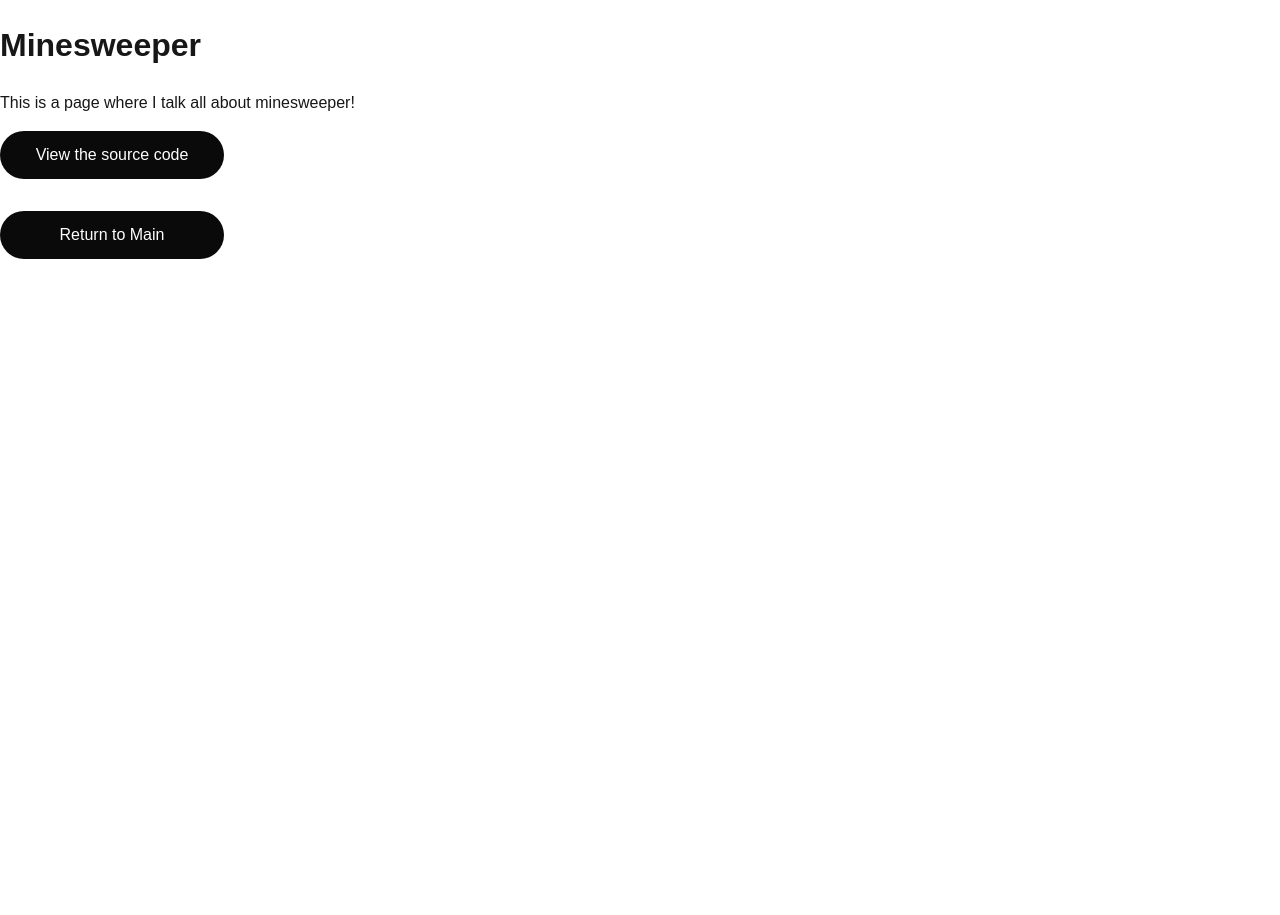
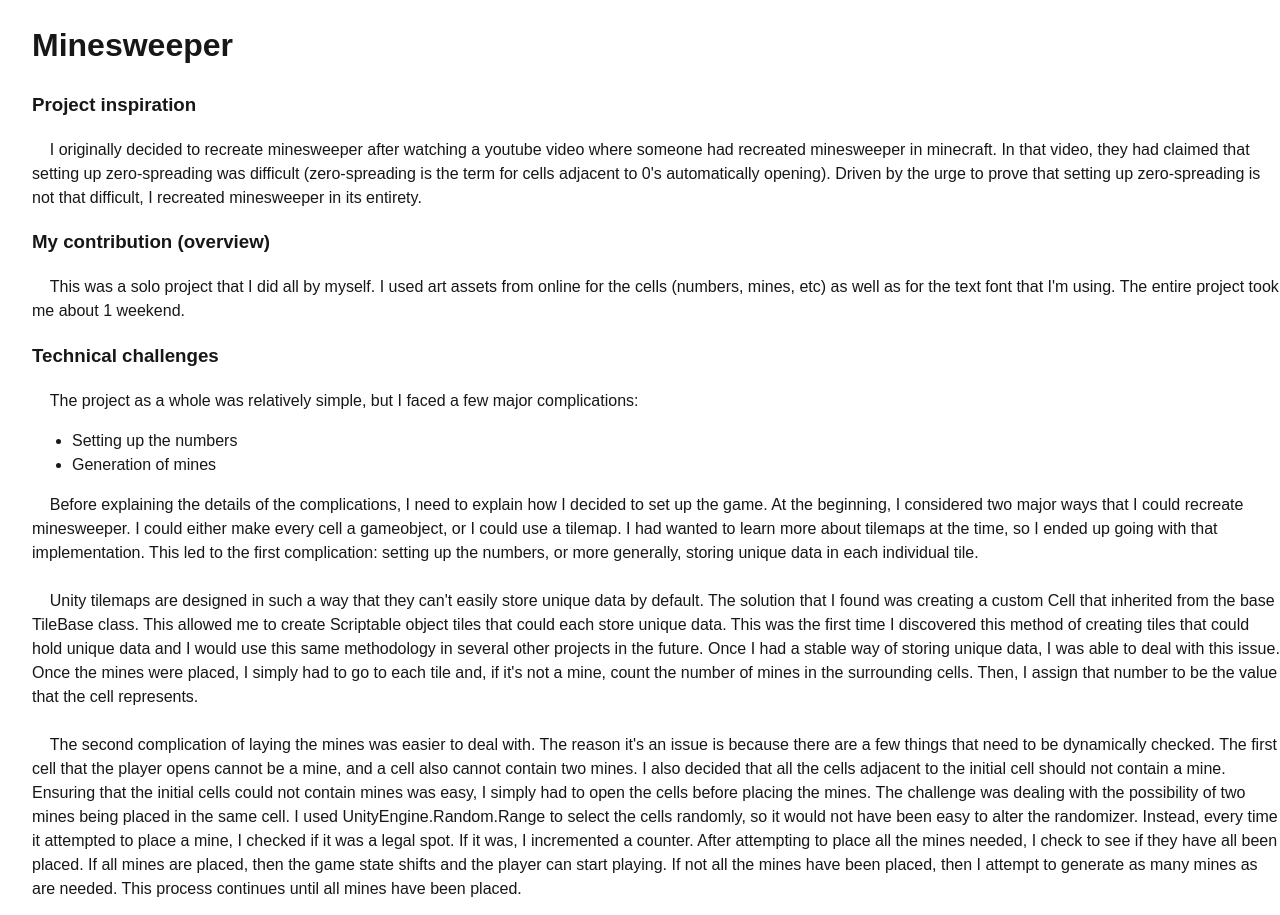
Before and after one commit to DragonGawain/portfolio, a Next.js app: page /projects/minesweeper in a window 1280 px wide. Shown: the top 915 px of the page. Before the commit the page ends 800 px from the top, so only its background shows below. Built offline with nearby package versions, Linux system fonts and the light colour scheme.

Commit message:
minesweeper large text

```diff
--- a/app/globals.css
+++ b/app/globals.css
@@ -206,3 +206,12 @@ p {
     margin-left: 0;
     margin-right: 0;
 }
+ul {
+    display: block;
+    list-style-type: disc;
+    margin-top: 1em;
+    margin-bottom: 1 em;
+    margin-left: 0;
+    margin-right: 0;
+    padding-left: 40px;
+}
--- a/app/projects/minesweeper/page.tsx
+++ b/app/projects/minesweeper/page.tsx
@@ -2,9 +2,82 @@ import Button from "@/components/ui/Button";
 
 export default function Minesweeper() {
     return (
-        <div>
+        <div className="ml-8">
             <h1>Minesweeper</h1>
-            <p>This is a page where I talk all about minesweeper!</p>
+            <h3>Project inspiration</h3>
+            <p>
+                &nbsp;&nbsp;&nbsp;&nbsp;I originally decided to recreate
+                minesweeper after watching a youtube video where someone had
+                recreated minesweeper in minecraft. In that video, they had
+                claimed that setting up zero-spreading was difficult
+                (zero-spreading is the term for cells adjacent to 0's
+                automatically opening). Driven by the urge to prove that setting
+                up zero-spreading is not that difficult, I recreated minesweeper
+                in its entirety.
+            </p>
+            <h3>My contribution (overview)</h3>
+            <p>
+                &nbsp;&nbsp;&nbsp;&nbsp;This was a solo project that I did all
+                by myself. I used art assets from online for the cells (numbers,
+                mines, etc) as well as for the text font that I'm using. The
+                entire project took me about 1 weekend.
+            </p>
+            <h3>Technical challenges</h3>
+            <p>
+                &nbsp;&nbsp;&nbsp;&nbsp;The project as a whole was relatively
+                simple, but I faced a few major complications:
+            </p>
+            <ul>
+                <li>Setting up the numbers</li>
+                <li>Generation of mines</li>
+            </ul>
+            <p>
+                &nbsp;&nbsp;&nbsp;&nbsp;Before explaining the details of the
+                complications, I need to explain how I decided to set up the
+                game. At the beginning, I considered two major ways that I could
+                recreate minesweeper. I could either make every cell a
+                gameobject, or I could use a tilemap. I had wanted to learn more
+                about tilemaps at the time, so I ended up going with that
+                implementation. This led to the first complication: setting up
+                the numbers, or more generally, storing unique data in each
+                individual tile.
+                <br />
+                <br />
+                &nbsp;&nbsp;&nbsp;&nbsp;Unity tilemaps are designed in such a
+                way that they can't easily store unique data by default. The
+                solution that I found was creating a custom Cell that inherited
+                from the base TileBase class. This allowed me to create
+                Scriptable object tiles that could each store unique data. This
+                was the first time I discovered this method of creating tiles
+                that could hold unique data and I would use this same
+                methodology in several other projects in the future. Once I had
+                a stable way of storing unique data, I was able to deal with
+                this issue. Once the mines were placed, I simply had to go to
+                each tile and, if it's not a mine, count the number of mines in
+                the surrounding cells. Then, I assign that number to be the
+                value that the cell represents.
+                <br />
+                <br />
+                &nbsp;&nbsp;&nbsp;&nbsp;The second complication of laying the
+                mines was easier to deal with. The reason it's an issue is
+                because there are a few things that need to be dynamically
+                checked. The first cell that the player opens cannot be a mine,
+                and a cell also cannot contain two mines. I also decided that
+                all the cells adjacent to the initial cell should not contain a
+                mine. Ensuring that the initial cells could not contain mines
+                was easy, I simply had to open the cells before placing the
+                mines. The challenge was dealing with the possibility of two
+                mines being placed in the same cell. I used
+                UnityEngine.Random.Range to select the cells randomly, so it
+                would not have been easy to alter the randomizer. Instead, every
+                time it attempted to place a mine, I checked if it was a legal
+                spot. If it was, I incremented a counter. After attempting to
+                place all the mines needed, I check to see if they have all been
+                placed. If all mines are placed, then the game state shifts and
+                the player can start playing. If not all the mines have been
+                placed, then I attempt to generate as many mines as are needed.
+                This process continues until all mines have been placed.
+            </p>
             <Button
                 variant="git"
                 href="https://github.com/DragonGawain/Minesweeper"
```
